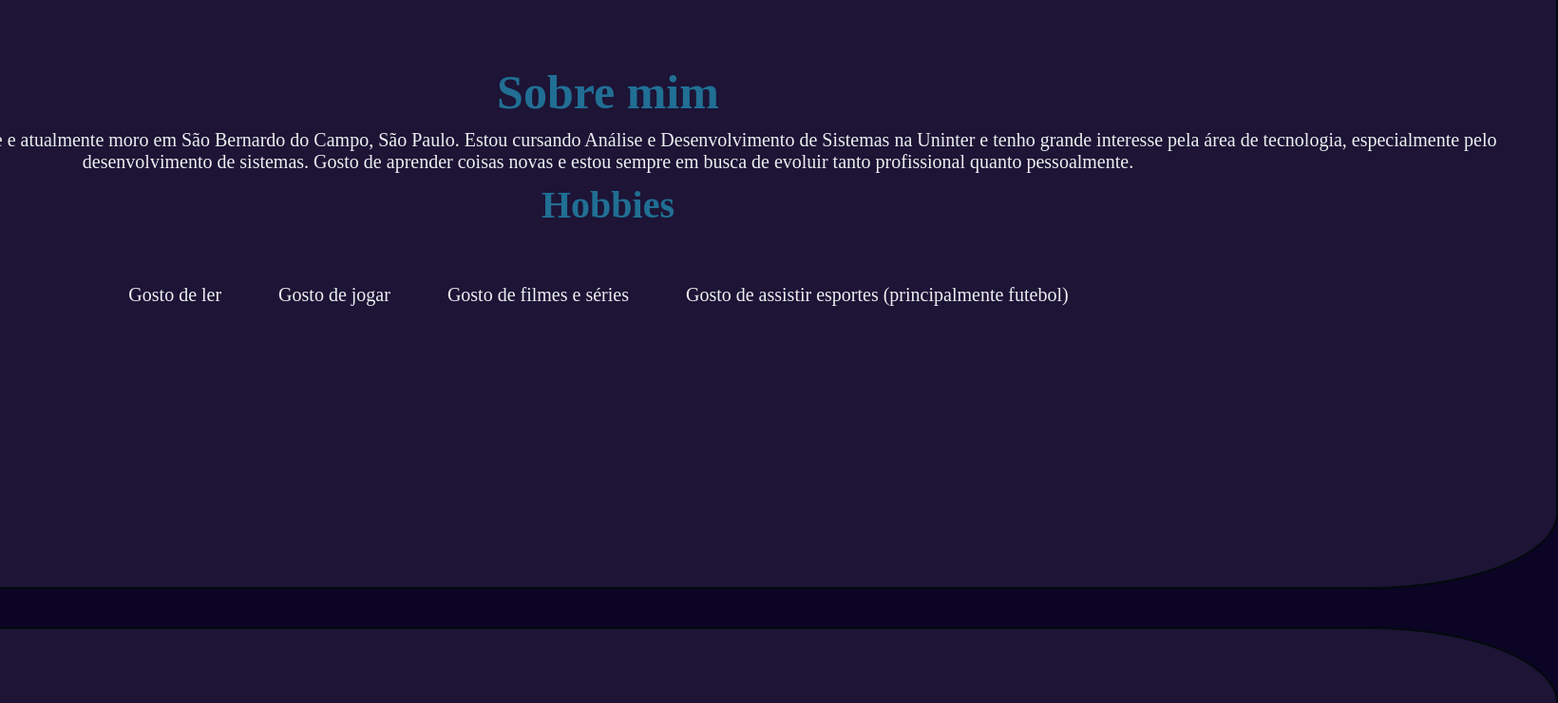
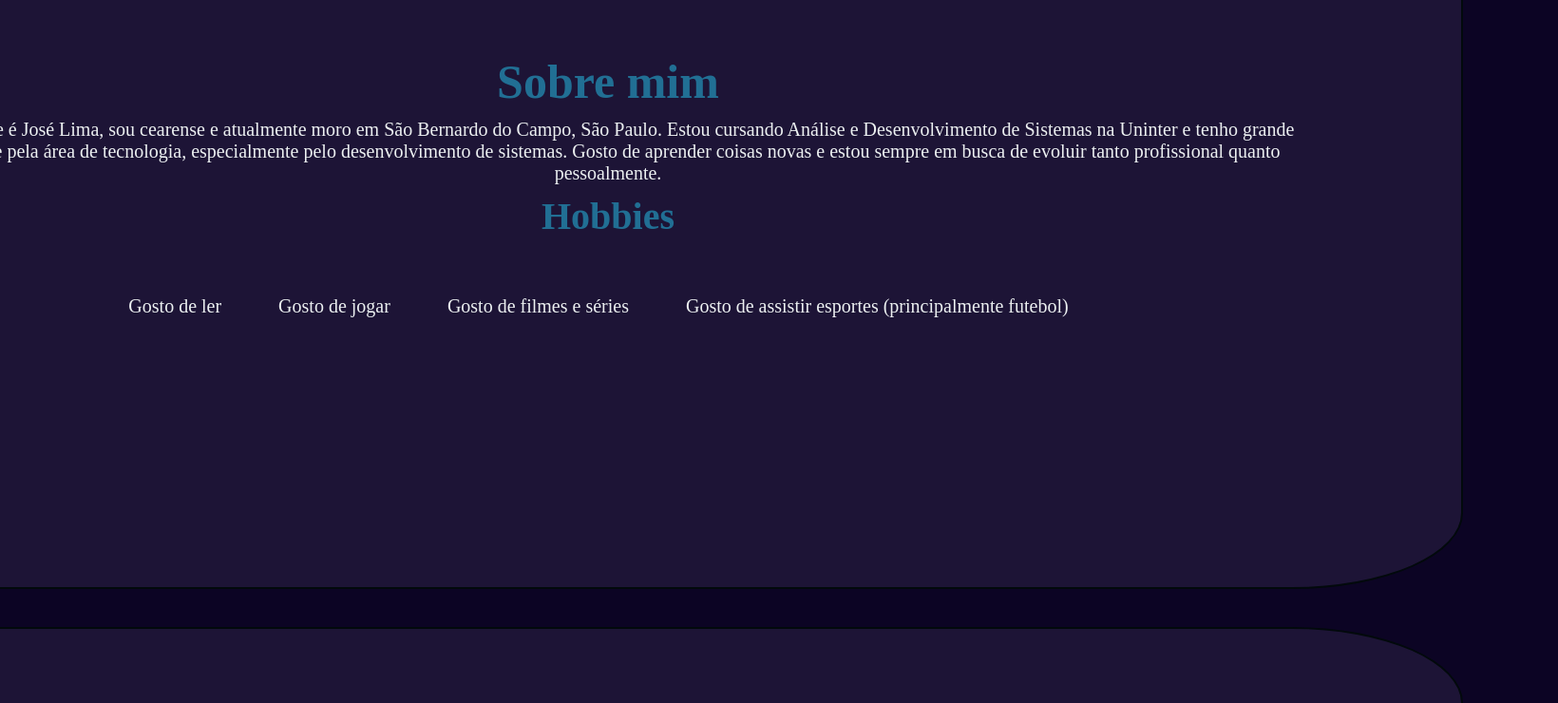
Before and after one commit to Joe-lima18/portifolioTrabalho, a plain HTML site: page index.html in a window 1280 px wide. Shown: the part 1040-1780 px from the top of the page at 95% size, 1640 px wide, since content can reach past the window. Drawn offline with Linux system fonts and the light colour scheme.

Commit message:
segundo commit

```diff
--- a/style.css
+++ b/style.css
@@ -86,7 +86,7 @@ a {
     font-size: 20px;
     color: #ecf0f1;
     text-align: center;
-    max-width: 2000px;
+    max-width: 1500px;
 }
 
 /*tamanho da foto*/
@@ -109,7 +109,7 @@ a {
     display: flex;
     flex-direction: column;
     align-items: center;
-    width: 2000px;
+    width: 1800px;
     justify-content: center;
     padding: 30px;
     border: 2px solid rgb(2, 9, 12);
```
